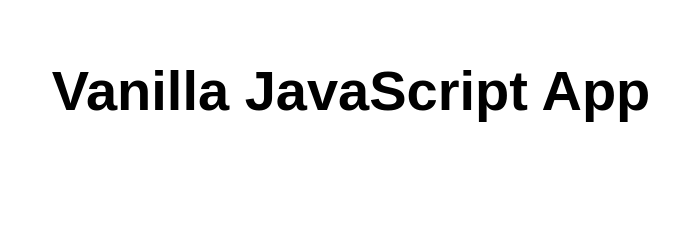
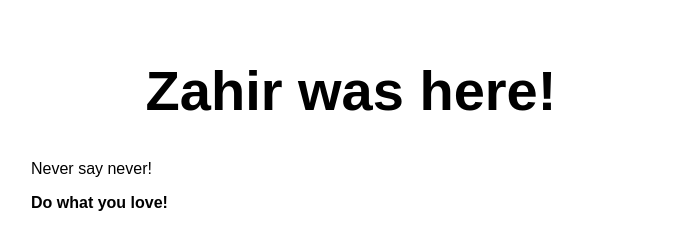
Before and after one commit to ZahirZairli/zahirstaticwebappazure, a website: page src/index.html in a window 1280 px wide. Shown: the whole page, without its empty margins (289-968 px from the left). Drawn offline with Linux system fonts and the light colour scheme.

Commit message:
Update index.html
Added my signature to the site

```diff
--- a/src/index.html
+++ b/src/index.html
@@ -5,12 +5,14 @@
   <meta charset="UTF-8">
   <meta name="viewport" content="width=device-width, initial-scale=1.0">
   <link rel="stylesheet" href="styles.css">
-  <title>Vanilla JavaScript App</title>
+  <title>Zahir</title>
 </head>
 
 <body>
   <main>
-    <h1>Vanilla JavaScript App</h1>
+    <h1>Zahir was here!</h1>
+    <pre>Never say never!</pre>
+    <b>Do what you love!</b>
   </main>
 </body>
 
```
